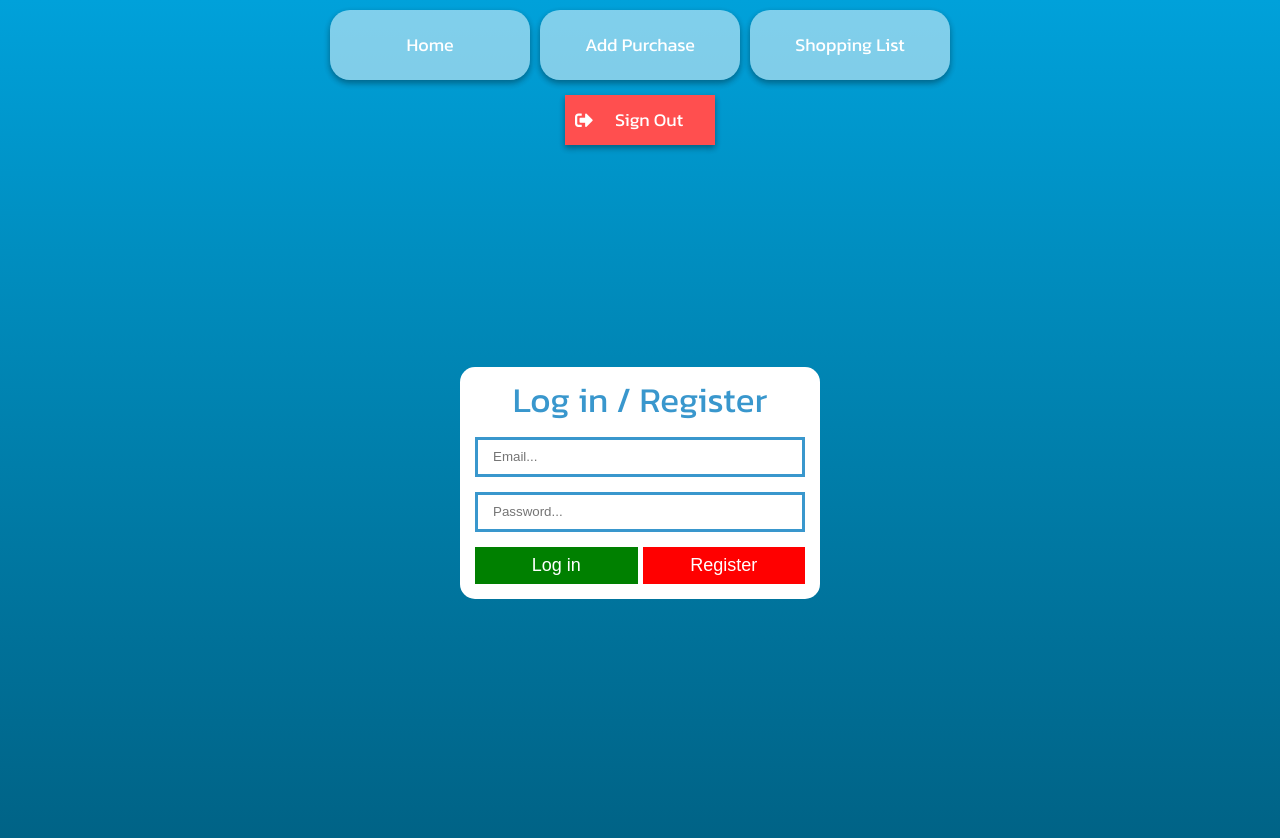
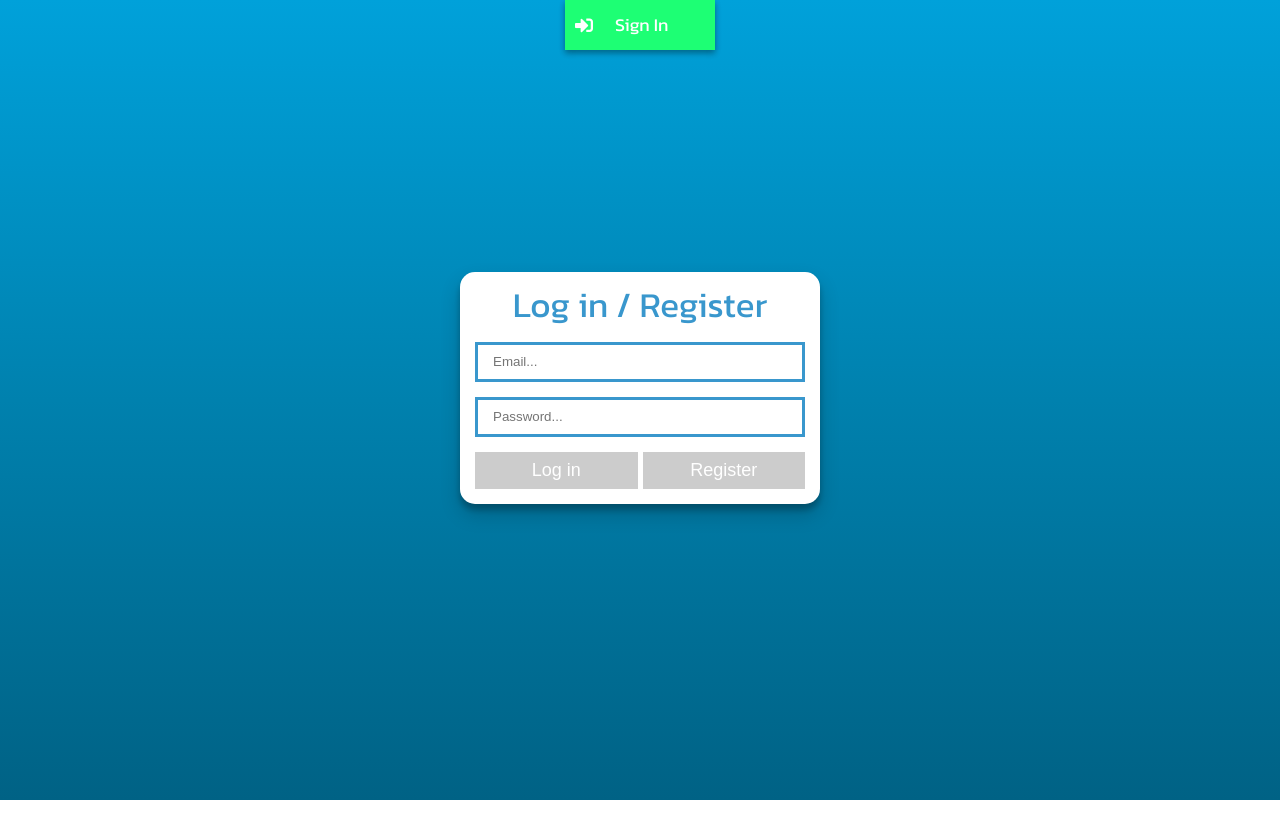
Before and after one commit to oleg9952/assignments, an Angular app: page /authentication in a window 1280 px wide. Shown: the top 838 px of the page. After the commit the page ends 800 px from the top, so only its background shows below. Built offline with nearby package versions, Linux system fonts and the light colour scheme.

Commit message:
auth page && reactive form

```diff
--- a/src/app/Components/edit-product/edit-product.component.html
+++ b/src/app/Components/edit-product/edit-product.component.html
@@ -1,5 +1,5 @@
 <form class="editproduct"
-    *ngIf="allowEdit;else editProhibited"
+    *ngIf="true;else editProhibited"
     (submit)="handleSubmit($event)"
 >
     <input
--- a/src/app/Components/edit-product/edit-product.component.ts
+++ b/src/app/Components/edit-product/edit-product.component.ts
@@ -15,7 +15,7 @@ export class EditProductComponent implements OnInit, OnDestroy {
   productName: string = '';
   productNamePrev: string;
 
-  allowEdit: number;
+  // allowEdit: number;
 
   constructor(
     private route: ActivatedRoute,
@@ -29,14 +29,14 @@ export class EditProductComponent implements OnInit, OnDestroy {
       if (this.productNamePrev) return;
       this.productNamePrev = this.product.name;
     })
-    this.queryParamsSub = this.route.queryParams.subscribe((params: Params) => {
-      this.allowEdit = +params.allowEdit;
-    })
+    // this.queryParamsSub = this.route.queryParams.subscribe((params: Params) => {
+    //   this.allowEdit = +params.allowEdit;
+    // })
   }
 
   ngOnDestroy(): void {
     this.paramsSub.unsubscribe();
-    this.queryParamsSub.unsubscribe();
+    // this.queryParamsSub.unsubscribe();
   }
 
   handleSubmit(e: Event): void {
@@ -45,12 +45,12 @@ export class EditProductComponent implements OnInit, OnDestroy {
     this.shoppingService.editProduct(this.product.id, this.productName);
     this.router.navigate(['../'], {
       relativeTo: this.route,
-      preserveQueryParams: true
+      // preserveQueryParams: true
     })
   }
 
   canDeactivate(): boolean {
-    if (!this.allowEdit) return true;
+    // if (!this.allowEdit) return true;
     if (this.productName !== this.productNamePrev) {
       const question = confirm('Are you shure you want to leave?');
       if (!question) return false;
--- a/src/app/Components/product-details/product-details.component.ts
+++ b/src/app/Components/product-details/product-details.component.ts
@@ -30,7 +30,7 @@ export class ProductDetailsComponent implements OnInit, OnDestroy {
   goToEdit(): void {
     this.router.navigate(['edit'], {
       relativeTo: this.route,
-      preserveQueryParams: true
+      // preserveQueryParams: true
     });
   }
 
--- a/src/app/Pages/login/login.component.html
+++ b/src/app/Pages/login/login.component.html
@@ -1,14 +1,33 @@
 <div class="login">
-    <form class="form">
+    <form class="form"
+        [formGroup]="form"
+        (ngSubmit)="submitForm()"
+    >
         <div class="form__header">
             <h1>Log in / Register</h1>
         </div>
         <div class="form__body">
-            <input type="email" placeholder="Email...">
-            <input type="password" placeholder="Password...">
+            <input
+                type="email"
+                placeholder="Email..."
+                formControlName="email"
+            >
+            <input
+                type="password"
+                placeholder="Password..."
+                formControlName="password"
+            >
             <div class="form__body--controls">
-                <button>Log in</button>
-                <button>Register</button>
+                <button
+                    [disabled]="!form.valid"
+                    type="submit"
+                    (click)="formAction(0)"
+                >Log in</button>
+                <button
+                    [disabled]="!form.valid"
+                    type="submit"
+                    (click)="formAction(1)"
+                >Register</button>
             </div>
         </div>
     </form>
--- a/src/app/Pages/login/login.component.scss
+++ b/src/app/Pages/login/login.component.scss
@@ -12,6 +12,7 @@
     border-radius: 15px;
     width: 360px;
     padding: 15px;
+    box-shadow: 0 10px 20px rgba(0,0,0,0.19), 0 6px 6px rgba(0,0,0,0.23);
     h1 {
         color: #3997cd;
         font-size: 35px;
@@ -48,7 +49,10 @@
         button:last-child {
             background-color: red;
         }
-
+        button:disabled {
+            background-color: #ccc;
+            pointer-events: none;
+        }
     }
 }
 
--- a/src/app/Pages/login/login.component.ts
+++ b/src/app/Pages/login/login.component.ts
@@ -1,4 +1,5 @@
 import { Component, OnInit } from '@angular/core';
+import { FormGroup, FormControl, Validators, FormArray } from '@angular/forms';
 
 @Component({
   selector: 'app-login',
@@ -6,10 +7,39 @@ import { Component, OnInit } from '@angular/core';
   styleUrls: ['./login.component.scss']
 })
 export class LoginComponent implements OnInit {
+  form: FormGroup;
+  action = 0;
+  // 0 = login
+  // 1 = register
 
   constructor() { }
 
   ngOnInit(): void {
+    this.initForm();
+  }
+
+  initForm(): void {
+    this.form = new FormGroup({
+      email: new FormControl(null, [
+        Validators.required,
+        Validators.email
+      ]),
+      password: new FormControl(null, [
+        Validators.required
+      ])
+    })
+  }
+
+  submitForm(): void {
+    if (this.action) {
+      console.log('register')
+      return;
+    }
+    console.log('log in')
+  }
+
+  formAction(action: number): void {
+    this.action = action;
   }
 
 }
--- a/src/app/Pages/shopping-list/shopping-list.component.html
+++ b/src/app/Pages/shopping-list/shopping-list.component.html
@@ -6,7 +6,6 @@
                     *ngFor="let product of shoppingList; let i = index"
                     [routerLink]="[product.id]"
                     routerLinkActive="active"
-                    [queryParams]="{ allowEdit: i % 2 === 0 ? 1 : 0}"
                 >
                     {{ product.name }} || {{ product.amount }}
                 </li>
--- a/src/app/Services/auth-guard.service.ts
+++ b/src/app/Services/auth-guard.service.ts
@@ -18,6 +18,6 @@ export class AuthGuardService implements CanActivate {
         state: RouterStateSnapshot
     ): Observable<boolean> | Promise<boolean> | boolean {
         if (this.authService.checkAuth()) return true;
-        this.router.navigate(['/']);
+        this.router.navigate(['/authentication']);
     }
 }
--- a/src/app/Services/auth.service.ts
+++ b/src/app/Services/auth.service.ts
@@ -1,12 +1,15 @@
 import { Injectable } from '@angular/core';
+import { Router } from '@angular/router';
 
 @Injectable({
   providedIn: 'root'
 })
 export class AuthService {
-  isAuth: boolean = true;
+  isAuth: boolean = false;
 
-  constructor() { }
+  constructor(
+    private router: Router
+  ) { }
 
   signIn(): void {
     this.isAuth = true;
@@ -14,6 +17,7 @@ export class AuthService {
 
   signOut(): void {
     this.isAuth = false;
+    this.router.navigate(['/authentication']);
   }
 
   checkAuth(): boolean {
--- a/src/app/app-routing.module.ts
+++ b/src/app/app-routing.module.ts
@@ -5,10 +5,12 @@ import { HomeComponent } from './Pages/home/home.component';
 import { AddPurchaseComponent } from './Pages/add-purchase/add-purchase.component';
 import { NotFoundComponent } from './Pages/not-found/not-found.component';
 import { LoginComponent } from './Pages/login/login.component';
+import { AuthGuardService } from './Services/auth-guard.service';
+
 
 const routes: Routes = [
-    { path: '', component: HomeComponent },
-    { path: 'add-purchase', component: AddPurchaseComponent },
+    { path: '', component: HomeComponent, canActivate: [AuthGuardService] },
+    { path: 'add-purchase', component: AddPurchaseComponent, canActivate: [AuthGuardService] },
     { path: 'authentication', component: LoginComponent },
     { path: 'page-not-found', component: NotFoundComponent },
     { path: '**', redirectTo: 'page-not-found', pathMatch: 'full' }
--- a/src/app/app.module.ts
+++ b/src/app/app.module.ts
@@ -1,7 +1,7 @@
 import { BrowserModule } from '@angular/platform-browser';
 import { NgModule } from '@angular/core';
 import { BrowserAnimationsModule } from '@angular/platform-browser/animations';
-import { FormsModule } from '@angular/forms';
+import { FormsModule, ReactiveFormsModule } from '@angular/forms';
 import { AppRoutingModule } from './app-routing.module';
 
 import { AppComponent } from './app.component';
@@ -31,6 +31,7 @@ import { LoginComponent } from './Pages/login/login.component';
     BrowserModule,
     BrowserAnimationsModule,
     FormsModule,
+    ReactiveFormsModule,
     ShoppingListModule,
     AppRoutingModule
   ],
```
Also changed, not shown: 1 other file (tests, documents, lock files or other folders).
